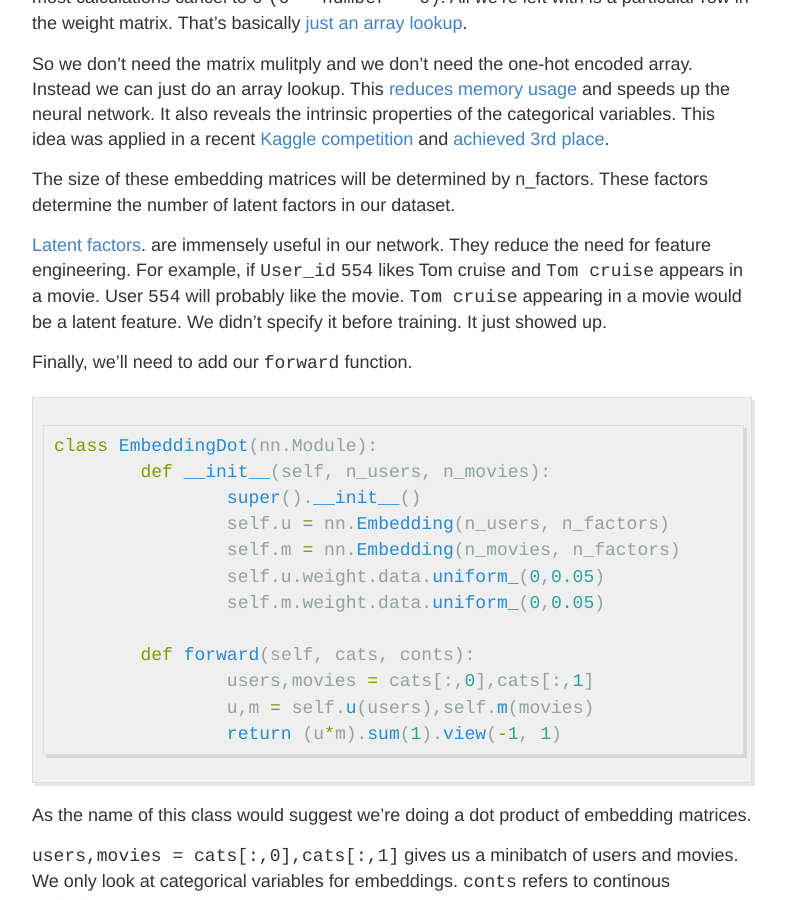
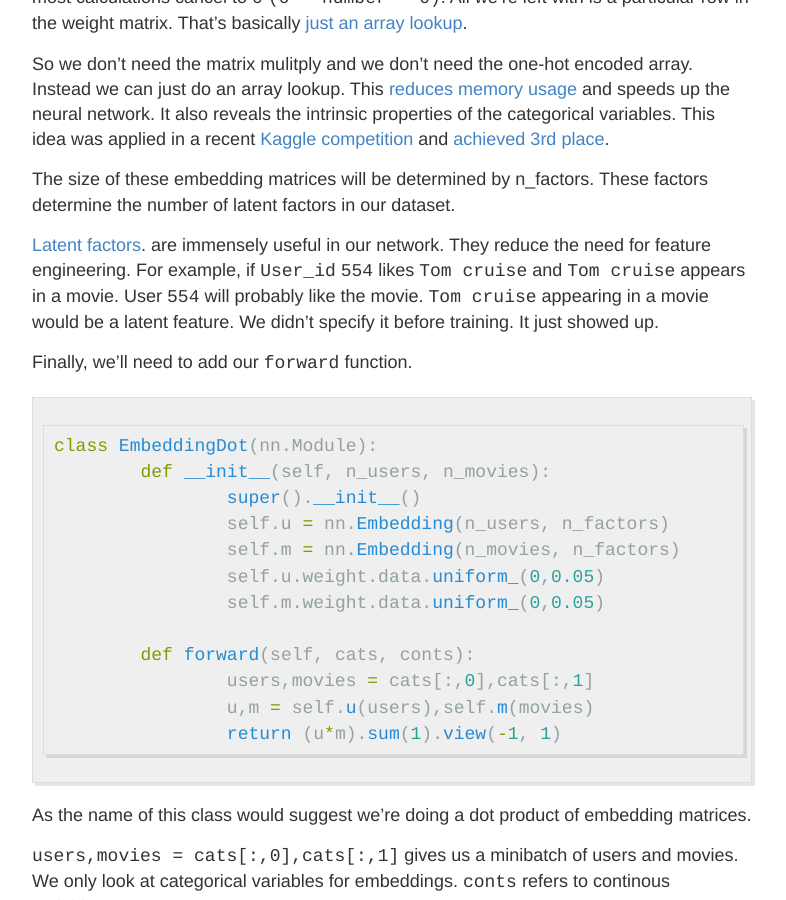
Before and after one commit to neelriyer/neelriyer.github.io, a Jekyll site: the page built from _posts/2020-07-12-Recommendation-System-in-Pytorch.md, in a window 1280 px wide and 900 px high, scrolled down 2827 px. Shown: the whole window, without its empty margins (248-1034 px from the left). Built offline with Jekyll 4.4.1, drawn with Linux system fonts in a browser that asks for light colours.

Commit message:
spelling

```diff
--- a/_posts/2020-07-12-Recommendation-System-in-Pytorch.md
+++ b/_posts/2020-07-12-Recommendation-System-in-Pytorch.md
@@ -84,7 +84,7 @@
 
 The size of these embedding matrices will be determined by n_factors. These factors determine the number of latent factors in our dataset.
 
-[Latent factors](https://en.wikipedia.org/wiki/Latent_variable). are immensely useful in our network. They reduce the need for feature engineering. For example, if `User_id` `554` likes Tom cruise and `Tom cruise` appears in a movie. User `554` will probably like the movie. `Tom cruise` appearing in a movie would be a latent feature. We didn't specify it before training. It just showed up.
+[Latent factors](https://en.wikipedia.org/wiki/Latent_variable). are immensely useful in our network. They reduce the need for feature engineering. For example, if `User_id` `554` likes `Tom cruise` and `Tom cruise` appears in a movie. User `554` will probably like the movie. `Tom cruise` appearing in a movie would be a latent feature. We didn't specify it before training. It just showed up.
 
 Finally, we'll need to add our `forward` function.
 
```
